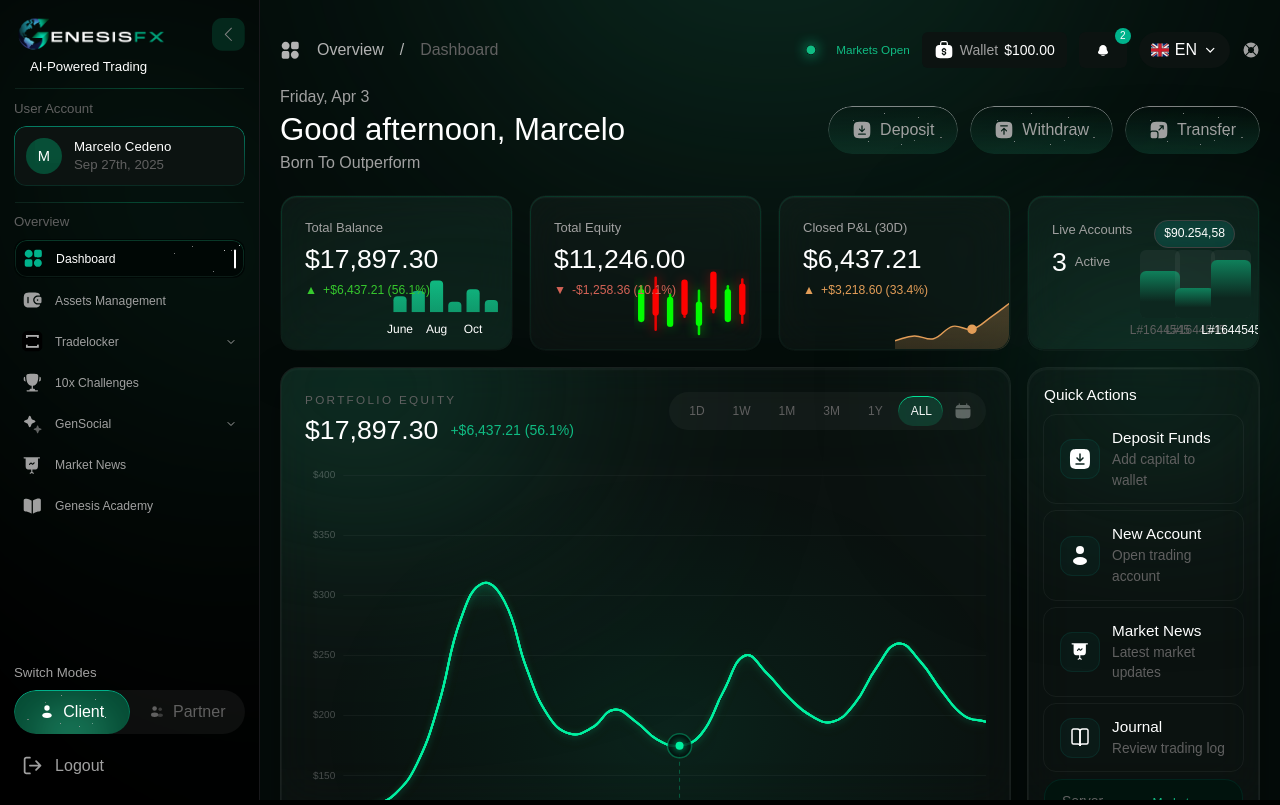
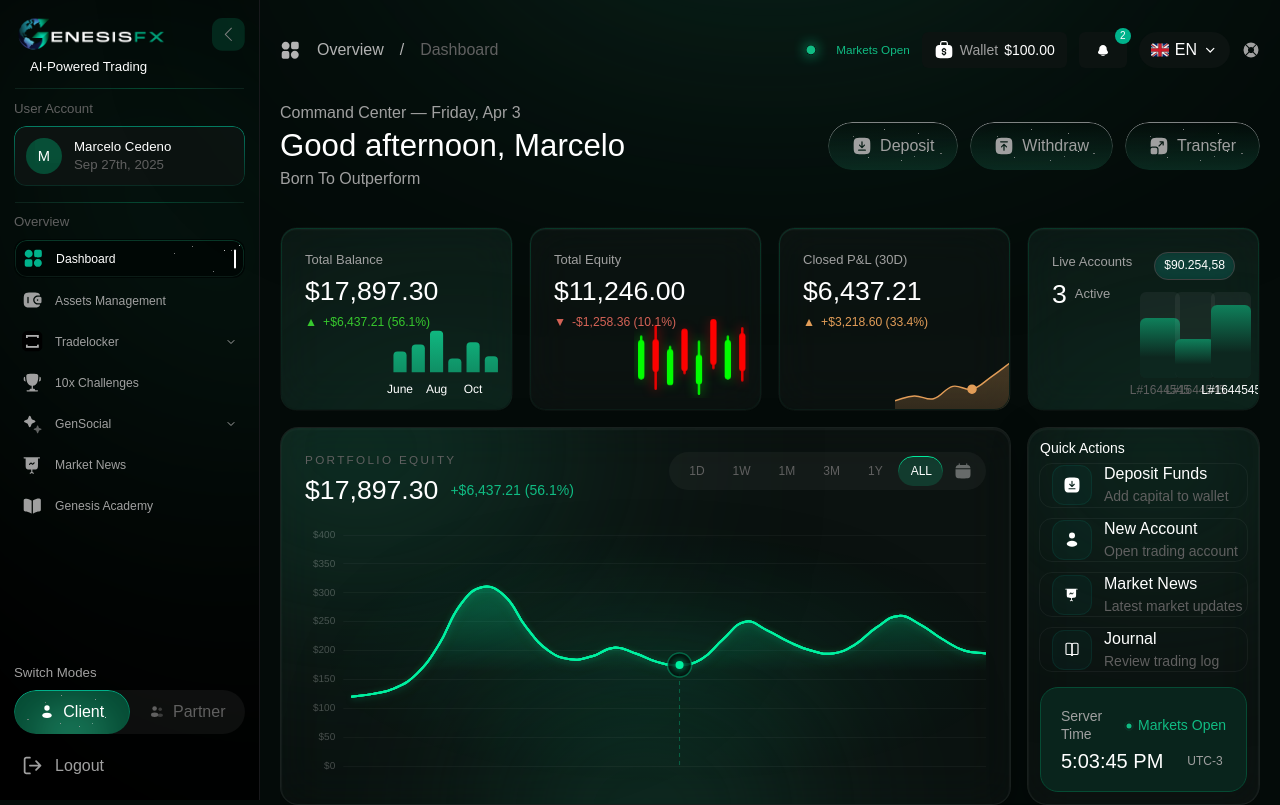
Before and after one commit to Mdx2025/GenesisFxDashboardMDX, a React (Vite) app: page /home in a window 1280 px wide. Shown: the top 805 px of the page. Built offline with nearby package versions, Linux system fonts and the light colour scheme; a web font is replaced by a local one.

Commit message:
Update
Update

```diff
--- a/pnpm-workspace.yaml
+++ b/pnpm-workspace.yaml
@@ -1,2 +1,4 @@
+allowBuilds:
+  esbuild: true
 onlyBuiltDependencies:
   - esbuild
--- a/src/app.css
+++ b/src/app.css
@@ -210,8 +210,11 @@
 
 @layer base {
   * { margin: 0; padding: 0; box-sizing: border-box; }
-  html, body { height: 100%; }
+  html {
+    height: 100%;
+  }
   body {
+    min-height: 100%;
     font-family: 'Acid Grotesk', sans-serif;
     background: #000;
     overflow-x: hidden;
--- a/src/components/dashboard/GreetingRow.tsx
+++ b/src/components/dashboard/GreetingRow.tsx
@@ -14,7 +14,7 @@ export function GreetingRow({ userName = 'Marcelo', date = 'Friday, Apr 3', tagl
   return (
     <div className="flex flex-col sm:flex-row items-start sm:items-center justify-between mt-4 sm:mt-0 mb-5 gap-4">
       <div>
-        <time className="text-gfx-neutral-500 text-base sm:text-body2 mb-1 block">{date}</time>
+        <time className="text-gfx-neutral-500 text-base sm:text-body2 mb-1 block">Command Center — {date}</time>
         <h1 className="text-white font-normal leading-none mb-1 text-hero-lg">Good afternoon, {userName}</h1>
         <p className="text-gfx-neutral-500 text-base sm:text-body2">{tagline}</p>
       </div>
--- a/src/components/dashboard/QuickActions.tsx
+++ b/src/components/dashboard/QuickActions.tsx
@@ -1,24 +1,23 @@
 import { GlassCard, ActionItem } from '@/components/ui'
-import { GLOW_GREEN } from '@/constants/colors'
 import { ServerTime } from './ServerTime'
 import { DepositIcon, UserIcon, BookIcon, MarketNewsIcon } from '@/components/icons'
 import { quickActions } from '@/data/quick-actions'
 import type { ReactNode } from 'react'
 
 const iconRender: Record<string, ReactNode> = {
-  deposit: <DepositIcon size={24} color="white" />,
-  user: <UserIcon size={24} color="white" />,
-  chart: <MarketNewsIcon size={21} color="white" />,
-  book: <BookIcon size={24} color="white" />,
+  deposit: <DepositIcon size={18} color="white" />,
+  user: <UserIcon size={18} color="white" />,
+  chart: <MarketNewsIcon size={16} color="white" />,
+  book: <BookIcon size={18} color="white" />,
 }
 
 export function QuickActions() {
   return (
-    <GlassCard variant="heavy" divider="white" rounded="20px" className="h-full">
+    <GlassCard variant="heavy" divider="white" rounded="20px" className="h-full min-h-0 overflow-hidden">
       <div className="absolute w-[250px] h-[120px] -right-[10%] -top-[8%] rounded-full pointer-events-none bg-gfx-glow-green [filter:url(#blur-100)] will-change-transform" aria-hidden="true" />
-      <div className="relative z-10 p-3 xl:p-4 2xl:p-6 3xl:p-8">
-        <h2 className="text-btn text-white mb-2 2xl:mb-4 font-normal">Quick Actions</h2>
-        <div className="flex flex-col gap-1.5 xl:gap-2 2xl:gap-3">
+      <div className="relative z-10 flex flex-col h-full min-h-0 p-2.5 xl:p-3 2xl:p-4">
+        <h2 className="shrink-0 text-sm xl:text-btn text-white mb-1.5 font-normal leading-tight">Quick Actions</h2>
+        <div className="flex flex-col flex-1 min-h-0 gap-1 xl:gap-3">
           {quickActions.map((action) => (
             <ActionItem
               key={action.title}
@@ -29,7 +28,9 @@ export function QuickActions() {
             />
           ))}
         </div>
-        <ServerTime />
+        <div className="shrink-0 mt-4">
+          <ServerTime />
+        </div>
       </div>
     </GlassCard>
   )
--- a/src/components/dashboard/ServerTime.tsx
+++ b/src/components/dashboard/ServerTime.tsx
@@ -19,20 +19,20 @@ export function ServerTime() {
   }, [])
 
   return (
-    <div className="mt-2 2xl:mt-3 relative bg-gfx-green-50 rounded-lg outline outline-1 outline-offset-[-1.25px] outline-teal-500/10 px-4.5 py-3 2xl:py-5">
-      <div className="flex items-center justify-between mb-2 2xl:mb-3">
-        <span className="text-gfx-neutral-300 text-sm">Server Time</span>
-        <div className="flex items-center gap-1.5">
-          <svg width="12" height="12" viewBox="0 0 12 12" fill="none" aria-hidden="true">
+    <div className="flex flex-col gap-2 relative bg-[#09241C] rounded-lg border-1 border-[#064B34] p-5">
+      <div className="flex items-center justify-between gap-2">
+        <span className="text-[#A0A0A0] text-xs xl:text-sm leading-tight">Server Time</span>
+        <div className="flex items-center gap-1 shrink-0">
+          <svg width="10" height="10" viewBox="0 0 12 12" fill="none" aria-hidden="true">
             <circle cx="6" cy="6" r="3" fill="#10BC83" />
             <circle cx="6" cy="6" r="5" stroke="#10BC83" strokeWidth="0.5" opacity="0.3" />
           </svg>
-          <span className="text-gfx-green-500 text-xs">Markets Open</span>
+          <span className="text-gfx-green-500 text-[10px] xl:text-sm leading-tight">Markets Open</span>
         </div>
       </div>
-      <div className="flex items-baseline gap-2">
-        <span className="text-white text-2xl">{time}</span>
-        <span className="text-white/30 text-xs">UTC-3</span>
+      <div className="flex flex-row items-center gap-6">
+        <span className="text-white text-lg xl:text-xl 2xl:text-2xl leading-none tabular-nums">{time}</span>
+        <span className="text-[#A0A0A0] text-xs">UTC-3</span>
       </div>
     </div>
   )
--- a/src/components/dashboard/SummaryCard.tsx
+++ b/src/components/dashboard/SummaryCard.tsx
@@ -29,7 +29,7 @@ export function SummaryCard({ title, value, changeText, changeColor = 'green', v
   const arrow = changeColor === 'red' ? '▼' : '▲'
 
   return (
-    <GlassCard variant="light" divider="white" rounded="16px" className="overflow-hidden h-full pb-13 isolate [-webkit-mask-image:-webkit-radial-gradient(white,black)]">
+    <GlassCard variant="light" divider="white" rounded="16px" className="overflow-hidden h-full pb-20 isolate [-webkit-mask-image:-webkit-radial-gradient(white,black)]">
       <div
         className="absolute w-[493px] h-72 -left-[72px] top-[105px] rounded-full pointer-events-none [filter:url(#blur-157)] will-change-transform"
         style={{ background: glowColor }}
--- a/src/components/ui/ActionItem.tsx
+++ b/src/components/ui/ActionItem.tsx
@@ -9,16 +9,16 @@ interface ActionItemProps {
 }
 
 export function ActionItem({ title, subtitle, icon, href }: ActionItemProps) {
-  const className = "w-full flex-1 py-3 rounded-md outline outline-1 outline-white/5 flex items-center gap-3 2xl:gap-4 px-4 2xl:px-5 bg-transparent hover:bg-white/[0.02] transition-colors text-left cursor-pointer"
+  const className = 'w-full flex-1 min-h-0 py-1.5 xl:py-2 rounded-md outline outline-1 outline-white/5 flex items-center gap-2.5 xl:gap-3 px-2.5 xl:px-3 bg-transparent hover:bg-white/[0.02] transition-colors text-left cursor-pointer'
 
   const content = (
     <>
-      <div className="size-10 2xl:size-14 bg-teal-500/5 rounded-md outline outline-1 outline-offset-[-1.25px] outline-teal-500/10 flex items-center justify-center shrink-0">
+      <div className="size-8 xl:size-10 bg-teal-500/5 rounded-md outline outline-1 outline-offset-[-1.25px] outline-teal-500/10 flex items-center justify-center shrink-0">
         {icon}
       </div>
-      <div>
-        <span className="text-btn text-white block">{title}</span>
-        <span className="text-gfx-neutral-300 text-body1 block">{subtitle}</span>
+      <div className="flex flex-col gap-1">
+        <span className="text-base xl:text-btn text-white block leading-tight truncate">{title}</span>
+        <span className="text-gfx-neutral-300 text-sm xl:text-body2 block leading-tight truncate">{subtitle}</span>
       </div>
     </>
   )
--- a/src/layouts/RootLayout.tsx
+++ b/src/layouts/RootLayout.tsx
@@ -33,21 +33,10 @@ export default function RootLayout() {
   const [transferOpen, setTransferOpen] = useState(false)
   const [transferProcessing, setTransferProcessing] = useState(false)
   const lenisRef = useRef<Lenis | null>(null)
-  const mainRef = useRef<HTMLElement>(null)
   const { pathname } = useLocation()
 
   useEffect(() => {
-    const wrapper = mainRef.current
-    if (wrapper) wrapper.scrollTo({ top: 0 })
-  }, [pathname])
-
-  useEffect(() => {
-    const wrapper = mainRef.current
-    if (!wrapper) return
-
     const lenis = new Lenis({
-      wrapper,
-      content: wrapper.firstElementChild as HTMLElement,
       smoothWheel: true,
       lerp: 0.1,
       autoResize: true,
@@ -67,14 +56,18 @@ export default function RootLayout() {
       lenis.destroy()
       lenisRef.current = null
     }
+  }, [])
+
+  useEffect(() => {
+    lenisRef.current?.scrollTo(0, { immediate: true })
   }, [pathname])
 
   return (
     <SidebarContext.Provider value={{ sidebarOpen, setSidebarOpen }}>
       <TransferContext.Provider value={{ openTransfer: () => setTransferOpen(true) }}>
-        <div className="flex w-full min-h-screen bg-gfx-main text-white font-acid">
+        <div className="flex w-full min-h-dvh bg-gfx-main text-white font-acid">
           <Sidebar open={sidebarOpen} onClose={() => setSidebarOpen(false)} />
-          <main ref={mainRef} className="flex-1 min-w-0 h-screen overflow-y-auto overflow-x-hidden relative">
+          <main className="flex-1 min-w-0 relative">
             <Outlet />
           </main>
           <div className="lg:hidden fixed bottom-6 left-1/2 -translate-x-1/2 z-50">
--- a/src/pages/DashboardPage.tsx
+++ b/src/pages/DashboardPage.tsx
@@ -14,21 +14,27 @@ export default function DashboardPage() {
   return (
     <>
       <div className="absolute left-1/2 -translate-x-1/2 w-[600px] h-[300px] rounded-full pointer-events-none -top-[30%] bg-gfx-glow-green [filter:url(#blur-157)] will-change-transform" aria-hidden="true" />
-      <div className="relative px-4 xl:px-5 2xl:px-7 3xl:px-10 4xl:px-14 py-4 4xl:py-6">
+      <div className="relative px-4 xl:px-5 2xl:px-7 3xl:px-10 4xl:px-14 py-4 4xl:py-6 flex flex-col gap-4 3xl:gap-6 4xl:gap-8">
         <TopBar menuOpen={sidebarOpen} onMenuClick={() => setSidebarOpen(v => !v)} />
-        <GreetingRow onTransferClick={openTransfer} />
-        <section className="w-full h-screen flex flex-col gap-4 3xl:gap-6 4xl:gap-8">
-          <SummaryCards />
+        <section className="w-full h-[88vh] min-h-0 flex flex-col gap-4 3xl:gap-6 4xl:gap-8 overflow-hidden">
+          <div className="shrink-0">
+            <GreetingRow onTransferClick={openTransfer} />
+          </div>
+          <div className="shrink-0">
+            <SummaryCards />
+          </div>
           <div className="grid grid-cols-1 xl:grid-cols-4 gap-4 3xl:gap-6 4xl:gap-8 flex-1 min-h-0">
-            <div className="xl:col-span-3 flex flex-col min-h-0">
+            <div className="xl:col-span-3 flex flex-col min-h-0 h-full">
               <PortfolioEquity />
             </div>
-            <div className="xl:col-span-1 flex flex-col min-h-0">
+            <div className="xl:col-span-1 flex flex-col min-h-0 h-full">
               <QuickActions />
             </div>
           </div>
         </section>
-        <TradingAccountsTable />
+        <section className="w-full">
+          <TradingAccountsTable />
+        </section>
       </div>
     </>
   )
```
